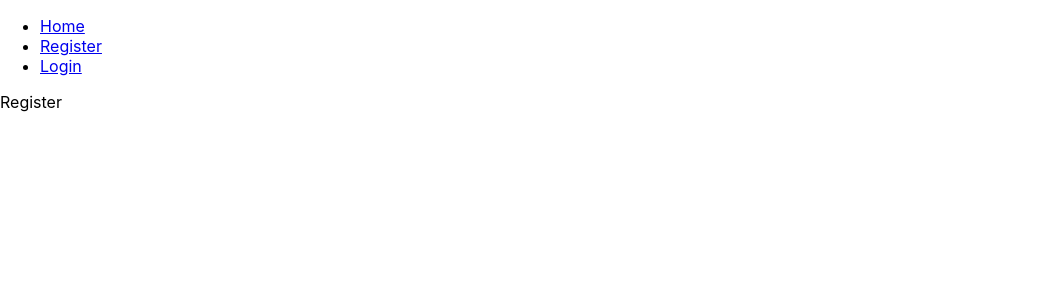
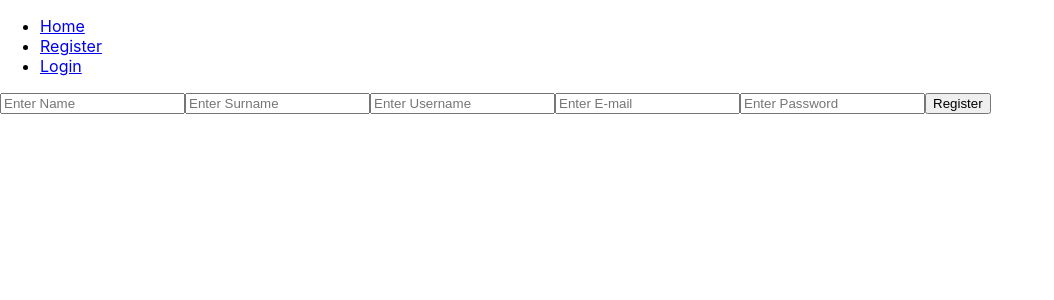
Before and after one commit to Golobcek02/Pametni-Paketnik-Frontend, a React (Create React App) app: page /register in a window 1280 px wide. Shown: the top 300 px of the page, without its empty margins (0-1054 px from the left). Built offline with nearby package versions, Linux system fonts and the light colour scheme.

Commit message:
Implemented Register for frontend

```diff
--- a/src/Components/User/Register.jsx
+++ b/src/Components/User/Register.jsx
@@ -1,7 +1,40 @@
+import axios, { Axios } from 'axios';
+import { useState, useEffect } from "react"
+import { Link, useNavigate } from 'react-router-dom';
+
 function Register() {
+    const [name, setName] = useState('');
+    const [surname, setSurname] = useState('');
+    const [username, setUsername] = useState('');
+    const [email, setEmail] = useState('');
+    const [password, setPassword] = useState('');
+    const navigate = useNavigate();
+
+    function SubmitRegistration() {
+        axios.post("http://localhost:5551/register", {
+            Name: name,
+            Surname: surname,
+            Username: username,
+            Email: email,
+            Password: password
+        }).then(res => {
+            if (res.status == 200) {
+                console.log(res);
+                navigate('/login');
+            }
+        })
+    }
+
     return (
-        <>Register</>
-    )
+        <div>
+            <input type='text' id="name" onChange={(e) => { setName(e.target.value) }} placeholder="Enter Name"></input>
+            <input type='text' id="surname" onChange={(e) => { setSurname(e.target.value) }} placeholder="Enter Surname"></input>
+            <input type='text' id="username" onChange={(e) => { setUsername(e.target.value) }} placeholder="Enter Username"></input>
+            <input type='email' id="email" onChange={(e) => { setEmail(e.target.value) }} placeholder="Enter E-mail"></input>
+            <input type='password' id="password" onChange={(e) => { setPassword(e.target.value) }} placeholder="Enter Password"></input>
+            <button type='submit' onClick={SubmitRegistration}>Register</button>
+        </div>
+    );
 }
 
 export default Register
```
